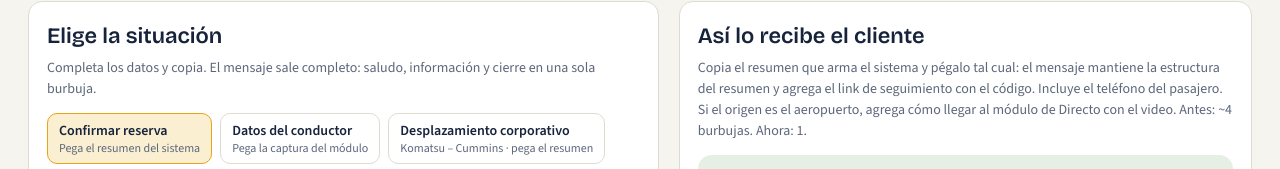
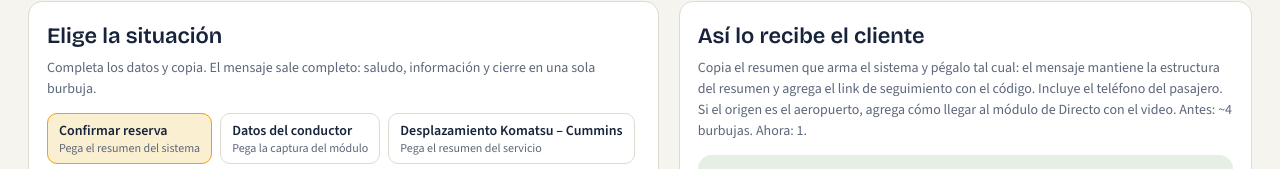
Before and after one commit to directo-central/ayuda-memoria, a plain HTML site: page mesa/index.html in a window 1280 px wide. Shown: the part 215-384 px from the top of the page. Drawn offline with nearby package versions, Linux system fonts and the light colour scheme.

Commit message:
Mesa: Desplazamiento Komatsu - Cummins sin captura

```diff
--- a/mesa/index.html
+++ b/mesa/index.html
@@ -379,14 +379,12 @@ const MACROS=[
   b:v=>buildReserva(v.resumen)},
  {id:'conductor',t:'Datos del conductor',s:'Pega la captura del módulo',before:2,ocr:true,note:'Pega la captura del módulo de reserva y la herramienta llena las casillas. También puedes pegar la captura del tracking (con la barra del link visible): llena el N.º de servicio, nombre, vehículo, placa, color y minutos.',onRaw:t=>parseCond(t),f:[['raw','O pega / escribe los datos en texto','5900001 1234 Juan Pérez Ríos ABC123 Blanco','area'],['codigo','N.º de servicio · automático',''],['movil','Conductor (móvil) · automático',''],['nombre','Nombre · automático',''],['placa','Placa · automático',''],['color','Color · automático',''],['vehiculo','Vehículo · automático (tracking)',''],['estado','Estado del conductor','asignado',['asignado','en camino','ya llegó al punto de recojo']],['min','⏱️ Llega en (min) · del tracking o a mano','','min']],check:v=>{const c=vals.conductor||{};if(!(c.placa||'').trim()&&!(c.nombre||'').trim())return 'Faltan los datos del conductor: pega la captura del módulo o del tracking.';return v.estado==='ya llegó al punto de recojo'?null:minErr(v.min);},
   b:v=>{const p=parseCond((vals.conductor&&vals.conductor.raw)||'');const g=k=>(vals.conductor&&vals.conductor[k]&&vals.conductor[k].trim())||p[k]||'';const est=v.estado||'asignado';const L=[est==='en camino'?'Hola 👋 Tu conductor ya está en camino:':est==='asignado'?'Hola 👋 Tu conductor ya está asignado:':'Hola 👋 Tu conductor ya llegó a tu punto de recojo:'];const d=[];if(g('nombre'))d.push(`🧑‍✈️ Conductor: ${g('nombre')}`);if(g('movil'))d.push(`🚖 Móvil: ${g('movil')}`);if(g('vehiculo'))d.push(`🚘 Vehículo: ${g('vehiculo')}`);if(g('placa'))d.push(`🚗 Placa: *${g('placa')}*`+(g('color')?` · Color: *${g('color')}*`:''));if(est!=='ya llegó al punto de recojo')d.push(minLine(v.min));if(d.length)L.push(d.join('\n'));if(g('codigo'))L.push(`🔗 Ubicación en tiempo real:\n${LINK}${g('codigo')}`);L.push(CIERRE);return L.join('\n\n');}},
- {id:'desplaza',t:'Desplazamiento corporativo',s:'Komatsu – Cummins · pega el resumen',before:1,ocr:true,onShot:f=>readModulo(f),dest:'Así lo recibe el grupo de la empresa',onRaw:t=>parseDespl(t),
-  shot:['Opcional: captura del módulo (móvil y placa)','Pega aquí la captura del módulo de reserva (Ctrl+V)','Úsala si quieres agregar el móvil, la placa y el color del conductor. También puedes arrastrarla o hacer clic para elegir el archivo. La imagen se lee en tu navegador y no se envía a ningún lado.'],
+ {id:'desplaza',t:'Desplazamiento Komatsu – Cummins',s:'Pega el resumen del servicio',before:1,dest:'Así lo recibe el grupo de la empresa',onRaw:t=>parseDespl(t),
   note:'Para Komatsu y Cummins cuando el pasajero no responde llamadas: avisa al grupo de la empresa para que los encargados lo contacten y aborde la unidad. Pega el resumen del servicio y revisa los datos. Al pegarlo en el grupo, etiqueta a Ronal, Gabriel, Antony (Cobertura) y Despacho eligiendo su nombre en la lista: escribir @ como texto no los notifica.',
-  f:[['raw','Resumen del servicio (pegar)','Pega aquí el resumen del sistema (Codigo Servicio, Fecha de tu viaje, Desde, Hacia, Pasajero, Teléfono…)','area'],['codigo','N.º de servicio · automático',''],['cliente','Cliente · automático','Komatsu',['Komatsu','Cummins']],['pasajero','Pasajero · automático',''],['telefono','Celular del pasajero · automático',''],['hora','Hora del servicio · automático',''],['origen','Origen · automático',''],['destino','Destino · automático',''],['movil','Móvil · opcional (captura)',''],['placa','Placa · opcional (captura)',''],['color','Color · opcional (captura)','']],full:['pasajero','hora','origen','destino'],
+  f:[['raw','Resumen del servicio (pegar)','Pega aquí el resumen del sistema (Codigo Servicio, Fecha de tu viaje, Desde, Hacia, Pasajero, Teléfono…)','area'],['codigo','N.º de servicio · automático',''],['cliente','Cliente · automático','Komatsu',['Komatsu','Cummins']],['pasajero','Pasajero · automático',''],['telefono','Celular del pasajero · automático',''],['hora','Hora del servicio · automático',''],['origen','Origen · automático',''],['destino','Destino · automático','']],full:['pasajero','hora','origen','destino'],
   check:v=>{const c=vals.desplaza||{};const g=k=>(c[k]||'').trim();if(!/^\d{7}$/.test(g('codigo')))return 'Falta el N.º de servicio: pega el resumen del servicio.';return null;},
   b:v=>{const c=vals.desplaza||{};const g=k=>(c[k]||'').trim();const X=(k,ph)=>g(k)||`[${ph}]`;const cli=g('cliente')||'Komatsu';
    const d=[`📌 *Servicio:* ${X('codigo','N.º de servicio')}`,`👤 *Pasajero:* ${X('pasajero','nombre del pasajero')}`,`📱 *Celular:* ${X('telefono','celular del pasajero')}`,`🕒 *Hora del servicio:* ${X('hora','hora del servicio')}`,`📍 *Origen:* ${X('origen','origen')}`,`🏁 *Destino:* ${X('destino','destino')}`];
-   if(g('movil')||g('placa'))d.push(`🚖 *Unidad:* `+[g('movil')&&`Móvil ${g('movil')}`,g('placa')&&`Placa *${g('placa')}*`,g('color')&&titulo(g('color'))].filter(Boolean).join(' · '));
    return [`🚩 *DESPLAZAMIENTO · ${cli.toUpperCase()}*\nPasajero sin contacto: no responde llamadas.`,d.join('\n'),'🙏 Por favor, ¿nos ayudan a contactar al pasajero para que aborde la unidad? El conductor sigue esperando en el punto de recojo.','@Ronal @Gabriel @Antony (Cobertura) @Despacho'].join('\n\n');}},
  {id:'demora',t:'Demora o reasignación',s:'Pega el resumen del servicio',before:3,note:'Pega el resumen del servicio que arma el sistema: se llenan el N.º de servicio, el nombre y la hora. Tú eliges el motivo y los minutos de demora.',onRaw:t=>parseRes(t),
   f:[['raw','Resumen del servicio (pegar)','Pega aquí el resumen del sistema (Codigo Servicio, Fecha de tu viaje, Pasajero…)','area'],['codigo','N.º de servicio · automático',''],['nombre','Nombre del pasajero · automático',''],['fecha','Fecha y hora · automático',''],['motivo','✍️ Motivo · manual','reasignación',['reasignación','falla de la unidad']],['min','⏱️ Demora (min) · manual','30']],hi:['motivo','min'],full:['fecha'],
@@ -672,8 +670,8 @@ const LIB=[
  {g:'Conductor y servicio',id:'condinfo',t:'Datos del conductor',tag:['En Macros','good'],go:'conductor',note:'Ahora "Datos del conductor" tiene la opción Estado: asignado, en camino o ya llegó al punto de recojo. Los datos se llenan con la captura.',
   f:[],b:v=>`(Usa el macro "Datos del conductor": arma estado, datos, tiempo y link en una sola burbuja.)`,
   antes:', verifico que el conductor se encuentra en camino al punto de origen.\n\n, verifico que el conductor ya se encuentra ubicado en el punto de origen.\n\nTe facilito sus datos para que puedas ubicarlo con mayor facilidad.'},
- {g:'Conductor y servicio',id:'desplazalib',t:'Desplazamiento Komatsu – Cummins',tag:['En Macros','good'],go:'desplaza',note:'Pasajero corporativo que no responde llamadas: usa el macro "Desplazamiento corporativo". Pega el resumen del servicio y arma el aviso para el grupo de la empresa, con las etiquetas a Ronal, Gabriel, Antony (Cobertura) y Despacho.',
-  f:[],b:v=>`(Usa el macro "Desplazamiento corporativo": pega el resumen del servicio y se arma el aviso para el grupo.)`,
+ {g:'Conductor y servicio',id:'desplazalib',t:'Desplazamiento Komatsu – Cummins',tag:['En Macros','good'],go:'desplaza',note:'Pasajero corporativo que no responde llamadas: usa el macro "Desplazamiento Komatsu – Cummins". Pega el resumen del servicio y arma el aviso para el grupo de la empresa, con las etiquetas a Ronal, Gabriel, Antony (Cobertura) y Despacho.',
+  f:[],b:v=>`(Usa el macro "Desplazamiento Komatsu – Cummins": pega el resumen del servicio y se arma el aviso para el grupo.)`,
   antes:'No había un texto del equipo para este caso.'},
  {g:'Conductor y servicio',id:'demora',t:'Demora o reasignación',tag:['En Macros','good'],go:'demora',note:'Usa el macro "Demora o reasignación".',
   f:[],b:v=>`(Usa el macro "Demora o reasignación": aviso, tiempo y pregunta en una sola burbuja.)`,
```
